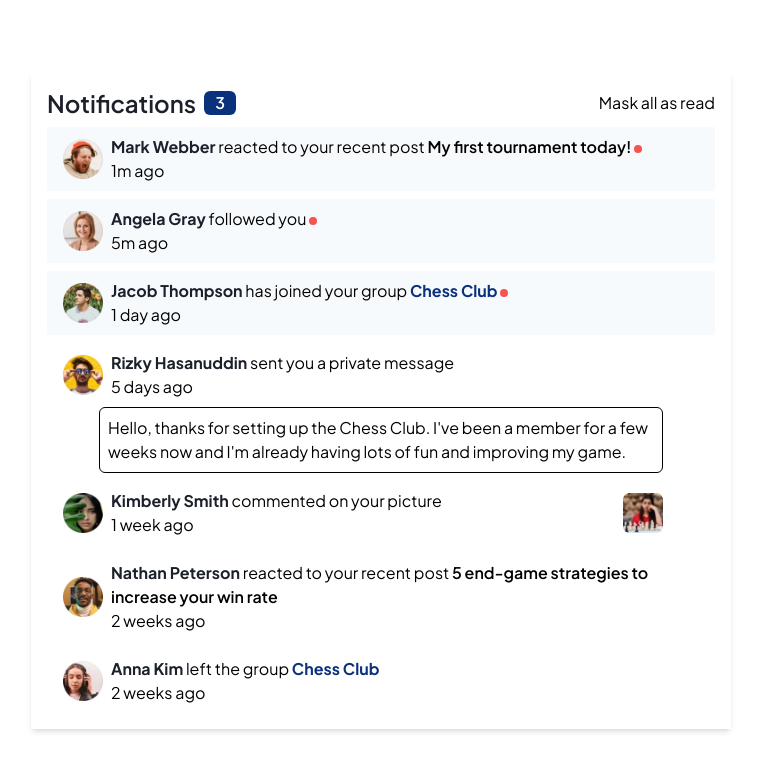
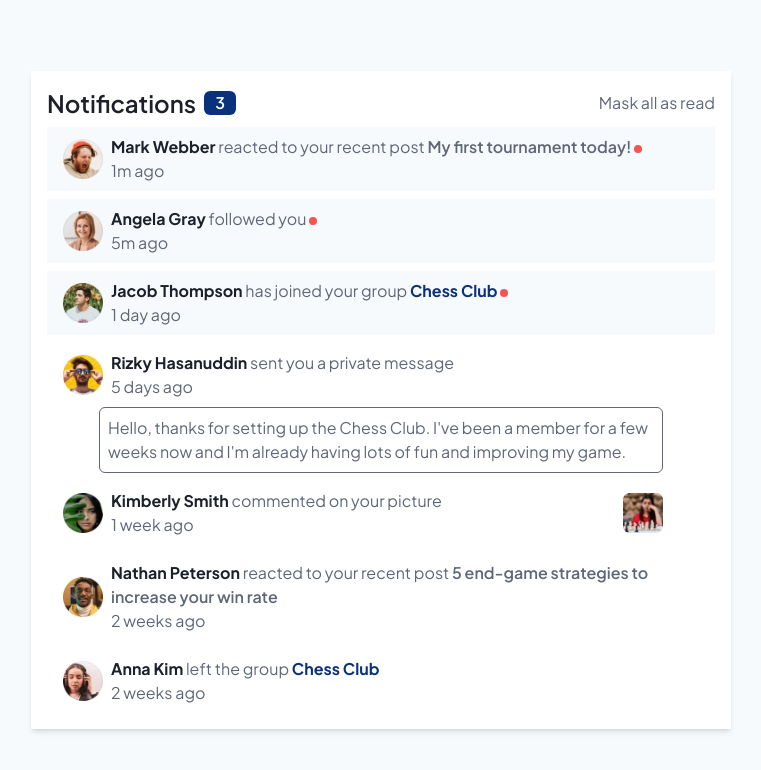
Before and after one commit to K-DevGrowth/Notifications-page, a React (Vite) app: page / in a window 1280 px wide. Shown: the top 770 px of the page, without its empty margins (259-1020 px from the left). Built offline with nearby package versions, Linux system fonts and the light colour scheme.

Commit message:
Update index.css

```diff
--- a/src/index.css
+++ b/src/index.css
@@ -16,6 +16,6 @@
 
 body {
     font-family: "Plus Jakarta Sans", sans-serif;
-    background-color: var(--Navy-50);
-    color: var(--Gray-600);
+    background-color: var(--color-Navy-50);
+    color: var(--color-Gray-600);
 }
```
